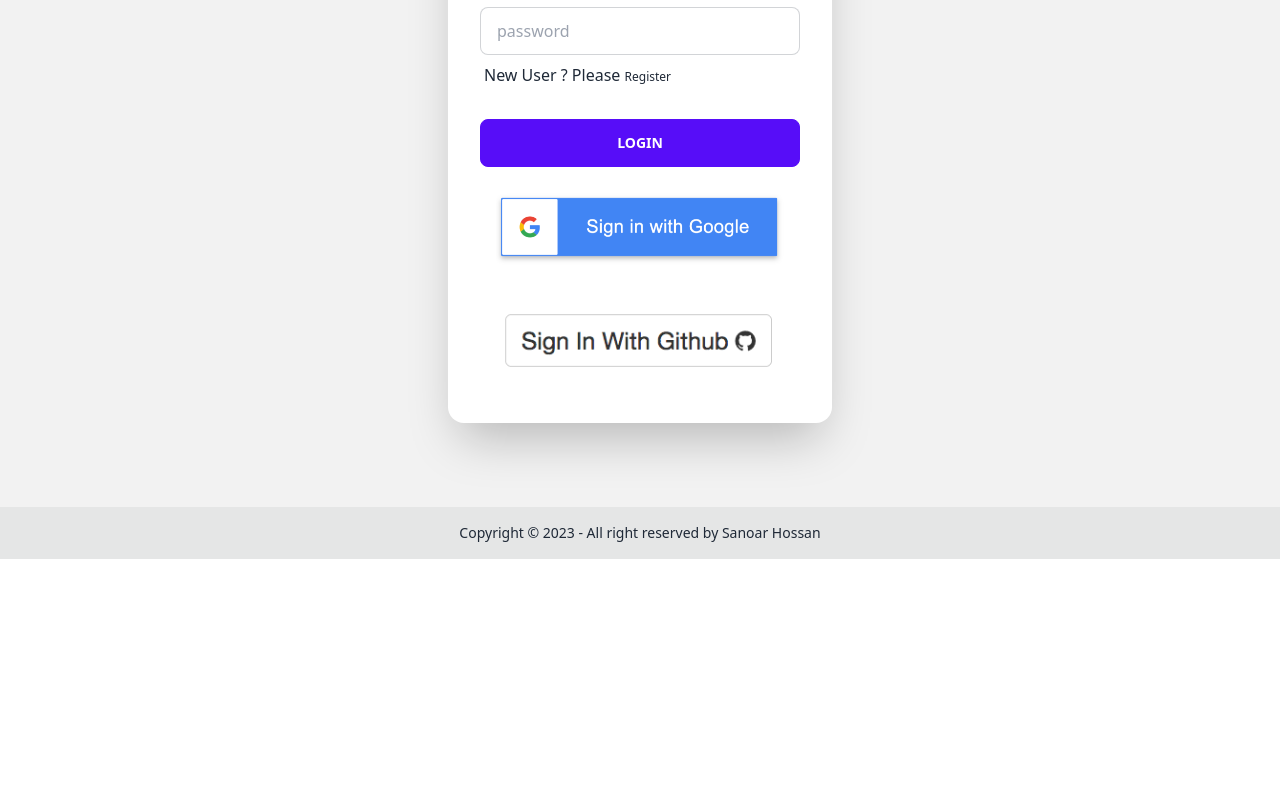
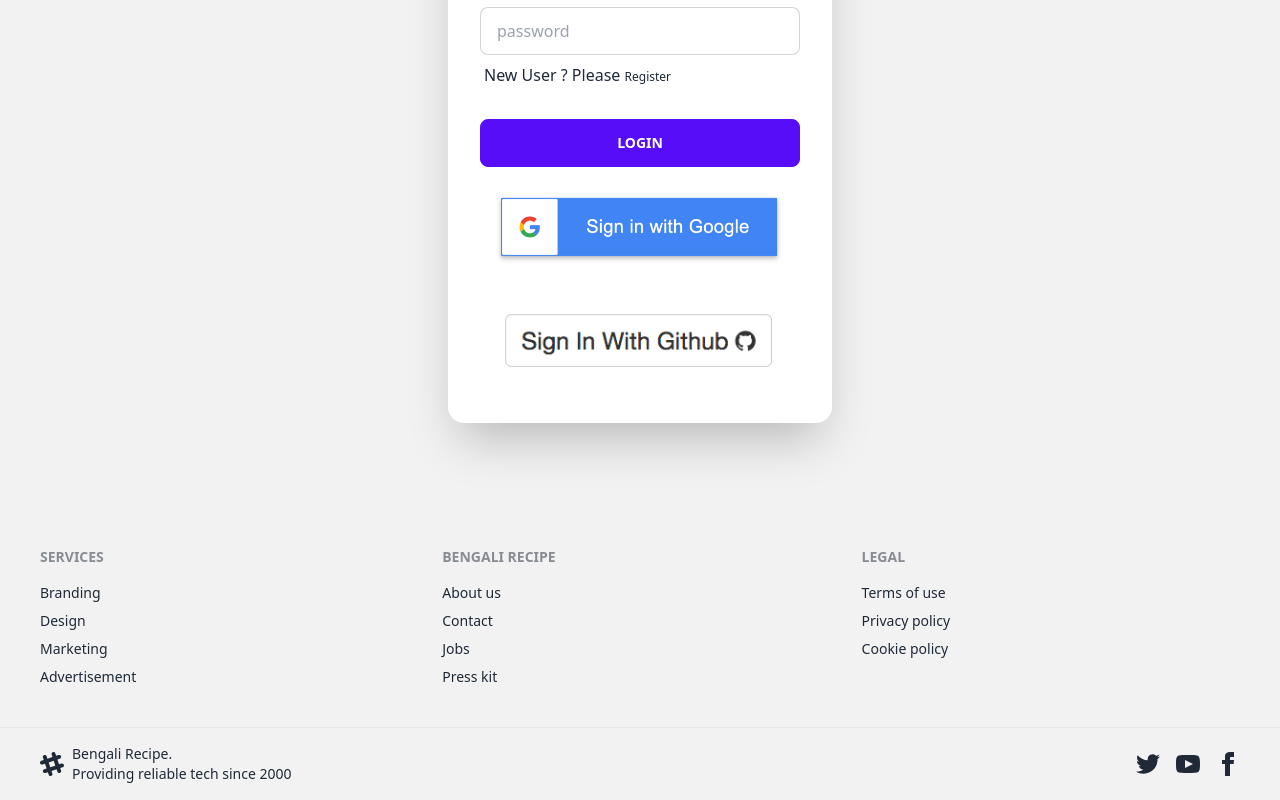
Before and after one commit to sanoar-hossan/react-bengali-recipe, a React (Vite) app in the folder react-authentication/: page /login in a window 1280 px wide. Shown: the part 357-1157 px from the top of the page. Before the commit the page ends 916 px from the top, so only its background shows below. Built offline with nearby package versions, Linux system fonts and the light colour scheme; no server answers.

Commit message:
card created

```diff
--- a/react-authentication/src/Chef-recipe/ChefrecipeDetails.jsx
+++ b/react-authentication/src/Chef-recipe/ChefrecipeDetails.jsx
@@ -1,13 +1,30 @@
-import React, { Component } from 'react';
+import React from 'react';
 
-class ChefrecipeDetails extends Component {
-    render() {
-        return (
-            <div>
-                <h1>ChefRecipeDetails</h1>
-            </div>
-        );
-    }
-}
+const ChefrecipeDetails = () => {
+    const { id } = useParams();
+  const [chefRecipes, setChefRecipes] = useState([]);
+
+  useEffect(() => {
+    fetch(`https://recipe-server-sanoar-hossan.vercel.app/chefdetails/${id}`)
+      .then(res => res.json())
+      .then(data => setChefRecipes(data.recipes));
+  }, [id]);
+    return (
+        <div>
+        <h1>Chef Recipes</h1>
+        {chefRecipes.map(recipe => (
+          <div key={recipe._id}>
+            <h2>{recipe.title}</h2>
+            <p>{recipe.description}</p>
+            <ul>
+              {recipe.ingredients.map(ingredient => (
+                <li key={ingredient}>{ingredient}</li>
+              ))}
+            </ul>
+          </div>
+        ))}
+      </div>
+    );
+};
 
 export default ChefrecipeDetails;
--- a/react-authentication/src/components/ChefData.jsx
+++ b/react-authentication/src/components/ChefData.jsx
@@ -11,23 +11,27 @@
 },[])
 
     return (
-        <div>
-            <h1>Chef Information</h1>
-            {
-                chefinfos.map(chefinfo=><div key={chefinfo.id} className="card w-96 bg-base-100 shadow-xl flex flex-col-reverse">
-                <figure><img src={chefinfo.picture} alt="Shoes" /></figure>
-                <div className="card-body">
-                  <h2 className="card-title">{chefinfo.name}</h2>
-                  <p>If a dog chews shoes whose shoes does he choose?</p>
-                  <div className="card-actions justify-end">
-                  <Link to={`/chefrecipe/${chefinfo.id}`}>
-  <button className="btn btn-primary">View Recipe</button>
+      <div className="grid grid-cols-1 md:grid-cols-2 lg:grid-cols-3 gap-4">
+      <h1 className="col-span-full">Chef Information</h1>
+      {chefinfos.map(chefinfo => (
+        <div key={chefinfo.id} className="bg-base-100 shadow-xl rounded-lg overflow-hidden">
+          <img className="w-full h-48 object-cover" src={chefinfo.picture} alt={chefinfo.name} />
+          <div className="px-6 py-4">
+            <div className="font-bold text-xl mb-2">{chefinfo.name}</div>
+            <p className="text-gray-700 text-base mb-2">
+              {chefinfo.experience_years} years of experience
+            </p>
+            <p className="text-gray-700 text-base mb-2">
+              {chefinfo.num_recipes} recipes created
+            </p>
+            <p className="text-gray-700 text-base mb-2">{chefinfo.likes} likes</p>
+            <Link to={`/chefrecipedetails/${recipe._id}`} className="bg-blue-500 hover:bg-blue-700 text-white font-bold py-2 px-4 rounded mt-4">
+  View Recipes
 </Link>
-                  </div>
-                </div>
-              </div>)
-            }
+          </div>
         </div>
+      ))}
+    </div>
     );
 };
 
--- a/react-authentication/src/components/Footer.jsx
+++ b/react-authentication/src/components/Footer.jsx
@@ -2,11 +2,43 @@
 
 const Footer = () => {
     return (
-        <footer className="footer footer-center p-4 bg-base-300 text-base-content">
+        <div>
+          <footer className="footer p-10 bg-base-200 text-base-content">
   <div>
-    <p>Copyright © 2023 - All right reserved by Sanoar Hossan</p>
+    <span className="footer-title">Services</span>
+    <a className="link link-hover">Branding</a>
+    <a className="link link-hover">Design</a>
+    <a className="link link-hover">Marketing</a>
+    <a className="link link-hover">Advertisement</a>
+  </div>
+  <div>
+    <span className="footer-title">Bengali Recipe</span>
+    <a className="link link-hover">About us</a>
+    <a className="link link-hover">Contact</a>
+    <a className="link link-hover">Jobs</a>
+    <a className="link link-hover">Press kit</a>
+  </div>
+  <div>
+    <span className="footer-title">Legal</span>
+    <a className="link link-hover">Terms of use</a>
+    <a className="link link-hover">Privacy policy</a>
+    <a className="link link-hover">Cookie policy</a>
   </div>
 </footer>
+<footer className="footer px-10 py-4 border-t bg-base-200 text-base-content border-base-300">
+  <div className="items-center grid-flow-col">
+    <svg width="24" height="24" viewBox="0 0 24 24" xmlns="http://www.w3.org/2000/svg" fillRule="evenodd" clipRule="evenodd" className="fill-current"><path d="M22.672 15.226l-2.432.811.841 2.515c.33 1.019-.209 2.127-1.23 2.456-1.15.325-2.148-.321-2.463-1.226l-.84-2.518-5.013 1.677.84 2.517c.391 1.203-.434 2.542-1.831 2.542-.88 0-1.601-.564-1.86-1.314l-.842-2.516-2.431.809c-1.135.328-2.145-.317-2.463-1.229-.329-1.018.211-2.127 1.231-2.456l2.432-.809-1.621-4.823-2.432.808c-1.355.384-2.558-.59-2.558-1.839 0-.817.509-1.582 1.327-1.846l2.433-.809-.842-2.515c-.33-1.02.211-2.129 1.232-2.458 1.02-.329 2.13.209 2.461 1.229l.842 2.515 5.011-1.677-.839-2.517c-.403-1.238.484-2.553 1.843-2.553.819 0 1.585.509 1.85 1.326l.841 2.517 2.431-.81c1.02-.33 2.131.211 2.461 1.229.332 1.018-.21 2.126-1.23 2.456l-2.433.809 1.622 4.823 2.433-.809c1.242-.401 2.557.484 2.557 1.838 0 .819-.51 1.583-1.328 1.847m-8.992-6.428l-5.01 1.675 1.619 4.828 5.011-1.674-1.62-4.829z"></path></svg>
+    <p>Bengali Recipe. <br/>Providing reliable tech since 2000</p>
+  </div>
+  <div className="md:place-self-center md:justify-self-end">
+    <div className="grid grid-flow-col gap-4">
+      <a><svg xmlns="http://www.w3.org/2000/svg" width="24" height="24" viewBox="0 0 24 24" className="fill-current"><path d="M24 4.557c-.883.392-1.832.656-2.828.775 1.017-.609 1.798-1.574 2.165-2.724-.951.564-2.005.974-3.127 1.195-.897-.957-2.178-1.555-3.594-1.555-3.179 0-5.515 2.966-4.797 6.045-4.091-.205-7.719-2.165-10.148-5.144-1.29 2.213-.669 5.108 1.523 6.574-.806-.026-1.566-.247-2.229-.616-.054 2.281 1.581 4.415 3.949 4.89-.693.188-1.452.232-2.224.084.626 1.956 2.444 3.379 4.6 3.419-2.07 1.623-4.678 2.348-7.29 2.04 2.179 1.397 4.768 2.212 7.548 2.212 9.142 0 14.307-7.721 13.995-14.646.962-.695 1.797-1.562 2.457-2.549z"></path></svg></a>
+      <a><svg xmlns="http://www.w3.org/2000/svg" width="24" height="24" viewBox="0 0 24 24" className="fill-current"><path d="M19.615 3.184c-3.604-.246-11.631-.245-15.23 0-3.897.266-4.356 2.62-4.385 8.816.029 6.185.484 8.549 4.385 8.816 3.6.245 11.626.246 15.23 0 3.897-.266 4.356-2.62 4.385-8.816-.029-6.185-.484-8.549-4.385-8.816zm-10.615 12.816v-8l8 3.993-8 4.007z"></path></svg></a>
+      <a><svg xmlns="http://www.w3.org/2000/svg" width="24" height="24" viewBox="0 0 24 24" className="fill-current"><path d="M9 8h-3v4h3v12h5v-12h3.642l.358-4h-4v-1.667c0-.955.192-1.333 1.115-1.333h2.885v-5h-3.808c-3.596 0-5.192 1.583-5.192 4.615v3.385z"></path></svg></a>
+    </div>
+  </div>
+</footer>
+        </div>
     );
 };
 
--- a/react-authentication/src/components/Login.jsx
+++ b/react-authentication/src/components/Login.jsx
@@ -50,7 +50,7 @@
 
     })
     .catch(error=>{
-      setError(error.message)
+      setError(error)
     })
 
 
@@ -89,7 +89,7 @@
         <div className="form-control mt-6">
           <button className="btn btn-primary">Login</button>
         </div>
-        <div>{error}</div>
+        <div className='text-danger'>{error && error}</div>
         </form>
         <div><img onClick={handleGoogle} className='w-15 p-4' src={google} alt="" /></div>
         <div onClick={handleGithub}><img className='w-45 p-2' src={github} alt="" /></div>
--- a/react-authentication/src/main.jsx
+++ b/react-authentication/src/main.jsx
@@ -48,7 +48,7 @@
   },
 
       {
-        path:'chefrecipedetails',
+        path:'chefrecipedetails/:id',
         element:<ChefrecipeDetails></ChefrecipeDetails>,
           },
 
```
